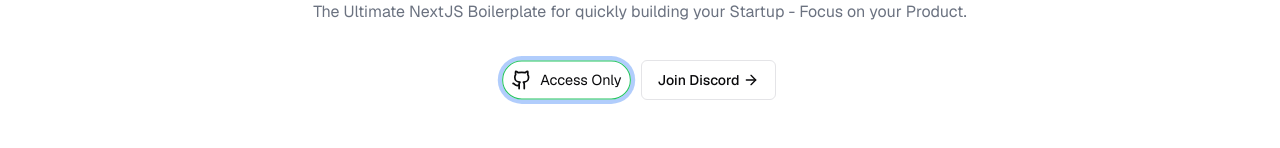
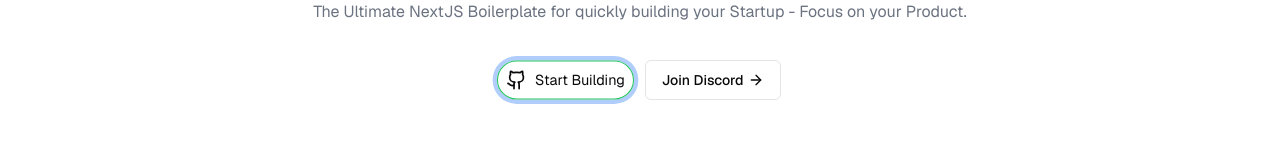
Before and after one commit to zaktech96/vsionboard, a Next.js app: page / in a window 1280 px wide. Shown: the part 260-408 px from the top of the page. Built offline with nearby package versions, Linux system fonts and the light colour scheme.

Commit message:
Update button labels in HeroSection component

```diff
--- a/components/homepage/hero-section.tsx
+++ b/components/homepage/hero-section.tsx
@@ -27,10 +27,10 @@
         <Link
             href="https://github.com/ObaidUr-Rahmaan/titan"
             className='animate-buttonheartbeat border border-green-500 p-2 rounded-full mt-5 hover:bg-green-500/10 flex items-center gap-2'
-            aria-label="Access Now"
+            aria-label="Start Building"
         >
             <Github className='w-5 h-5' aria-hidden="true" />
-            <span className="text-sm">Access Only</span>
+            <span className="text-sm">Start Building</span>
         </Link>
         <Link
             href="https://discord.gg/F6rUxWvKrV"
```
